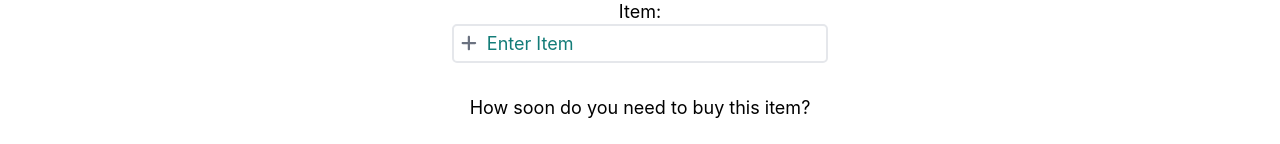
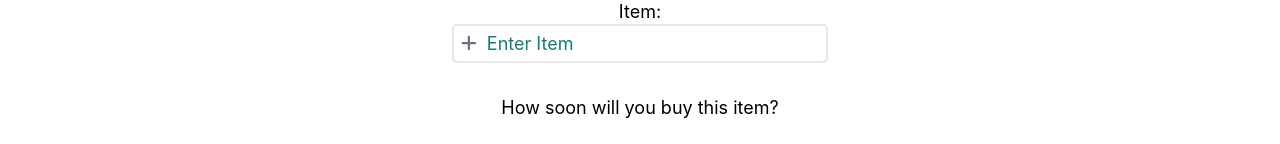
Before and after one commit to the-collab-lab/tcl-64-smart-shopping-list, a React (Vite) app: page /add-item in a window 1280 px wide. Shown: the part 147-291 px from the top of the page. Built offline with nearby package versions, Linux system fonts and the light colour scheme; no server answers; the database is empty; sample sign-in values are in the browser's storage.

Commit message:
Adjust patting and change the sentnce shorter

```diff
--- a/src/views/AddItem.jsx
+++ b/src/views/AddItem.jsx
@@ -144,7 +144,7 @@ export function AddItem({ listId, data }) {
 					</div>
 				</div>
 
-				<p className="mt-3 pt-10">How soon do you need to buy this item?</p>
+				<p className="mt-3 pt-2 sm:pt-10">How soon will you buy this item?</p>
 				<div className="flex flex-col sm:flex-row sm:gap-6 justify-center mb-10 sm:py-10">
 					<UrgencyTag
 						color={'bg-light-blue'}
```
